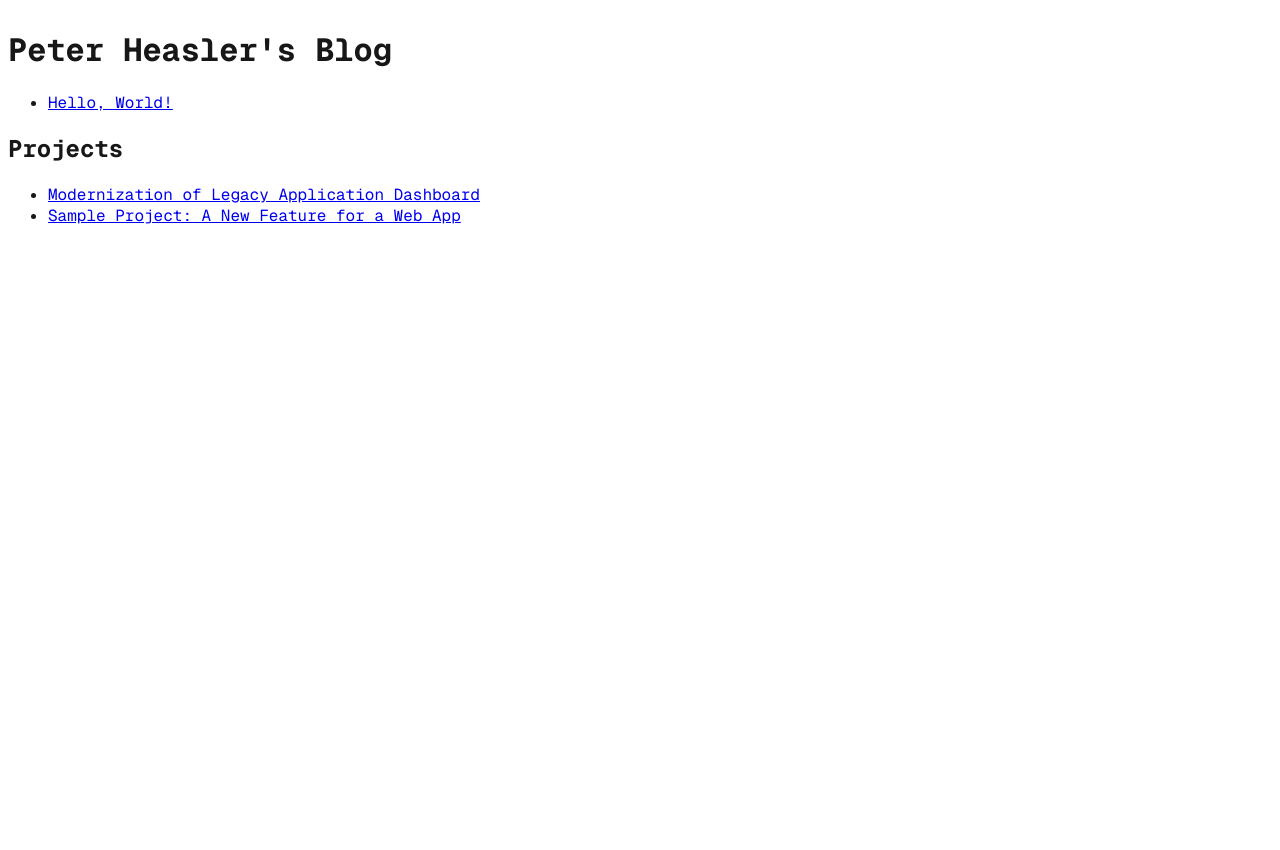
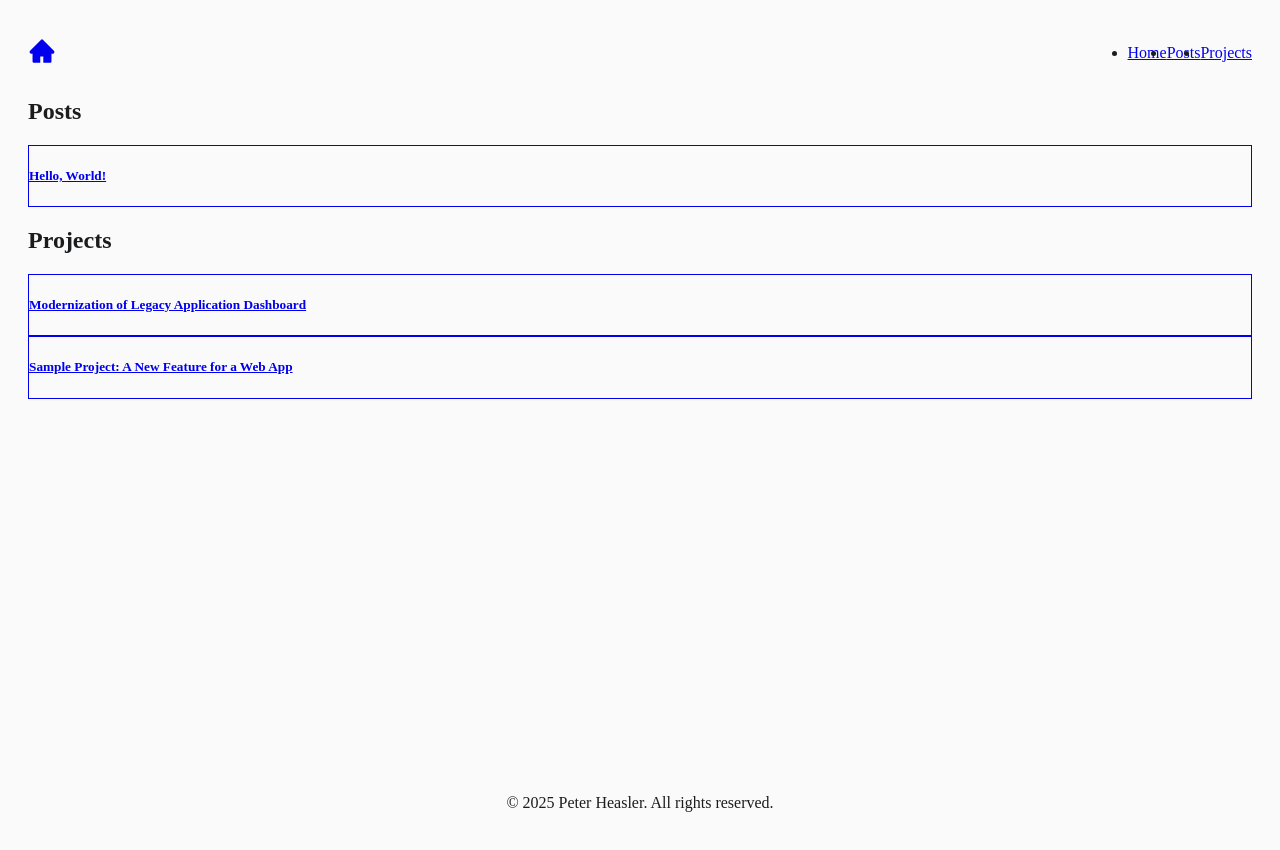
Before and after one commit to PeterHeasler/peterheasler, a Next.js app: page /peterheasler/ in a window 1280 px wide. Shown: the top 850 px of the page. Before the commit the page ends 816 px from the top, so only its background shows below. Built offline with nearby package versions, Linux system fonts and the light colour scheme.

Commit message:
feat: moving footer, adding site padding, changing home icon, site color

```diff
--- a/package.json
+++ b/package.json
@@ -14,6 +14,7 @@
     "next": "15.5.5",
     "react": "19.1.0",
     "react-dom": "19.1.0",
+    "react-icons": "^5.5.0",
     "remark": "^15.0.1",
     "remark-gfm": "^4.0.1",
     "remark-html": "^16.0.1"
--- a/src/app/globals.css
+++ b/src/app/globals.css
@@ -3,8 +3,8 @@
 @tailwind utilities;
 
 :root {
-  --background: #ffffff;
-  --foreground: #171717;
+  --background: #FAFAFA;
+  --foreground: #1B1C1D;
 }
 
 @theme inline {
@@ -16,8 +16,8 @@
 
 @media (prefers-color-scheme: dark) {
   :root {
-    --background: #0a0a0a;
-    --foreground: #ededed;
+    --background: #1B1C1D;
+    --foreground: #FAFAFA;
   }
 }
 
@@ -26,4 +26,5 @@ body {
   color: var(--foreground);
   -webkit-font-smoothing: antialiased;
   -moz-osx-font-smoothing: grayscale;
+  padding: 20px
 }
--- a/src/app/layout.tsx
+++ b/src/app/layout.tsx
@@ -1,6 +1,8 @@
 import type { Metadata } from "next";
 import { Geist, Geist_Mono } from "next/font/google";
 import "./globals.css";
+import Header from "@/components/Header";
+import Footer from "@/components/Footer";
 
 const geistSans = Geist({
   variable: "--font-geist-sans",
@@ -25,7 +27,13 @@ export default function RootLayout({
   return (
     <html lang="en" className={`${geistSans.variable} ${geistMono.variable}`}>
       <head />
-      <body>{children}</body>
+      <body className="min-h-screen flex flex-col">
+          <Header />
+          <main className="flex-grow">
+            {children}
+          </main>
+          <Footer />
+      </body>
     </html>
   );
 }
--- a/src/app/page.tsx
+++ b/src/app/page.tsx
@@ -1,78 +1,36 @@
-import fs from 'fs';
-import path from 'path';
-import matter from 'gray-matter';
-import Link from 'next/link';
+import PostCard from '@/components/PostCard';
+import ProjectCard from '@/components/ProjectCard';
+// 1. Import the new utility functions
+import { getAllPosts, getAllProjects, Post } from '@/lib/data';
 
-type Post = {
-  slug: string;
-  title: string;
-};
 
-type Project = {
-  slug: string;
-  title: string;
-};
+// 2. Make the page component an async Server Component
+export default async function Home() {
 
-export default function Home() {
-  // Posts
-  const postsDirectory = path.join(process.cwd(), 'src/posts');
-  const postFileNames = fs.readdirSync(postsDirectory);
-  const posts: Post[] = postFileNames.map((fileName) => {
-    const filePath = path.join(postsDirectory, fileName);
-    const fileContents = fs.readFileSync(filePath, 'utf8');
-    const { data } = matter(fileContents);
-    return {
-      slug: fileName.replace(/\.md$/, ''),
-      title: data.title,
-    };
-  });
-
-  // Projects
-  const projectsDirectory = path.join(process.cwd(), 'src/projects');
-  const projectFileNames = fs.readdirSync(projectsDirectory);
-  const projects: Project[] = projectFileNames.map((fileName) => {
-    const filePath = path.join(projectsDirectory, fileName);
-    const fileContents = fs.readFileSync(filePath, 'utf8');
-    const { data } = matter(fileContents);
-    return {
-      slug: fileName.replace(/\.md$/, ''),
-      title: data.title,
-    };
-  });
+  // 3. Call the data fetching functions (these run on the server)
+  const posts: Post[] = getAllPosts();
+  const projects: Post[] = getAllProjects();
 
   return (
-    <main className="flex min-h-screen flex-col items-center justify-between p-24">
-      <div className="z-10 max-w-5xl w-full items-center justify-between font-mono text-sm lg:flex">
-        <div>
-          <h1 className="text-4xl font-bold">Peter Heasler&apos;s Blog</h1>
-          <ul>
-            {posts.map((post) => (
-              <li key={post.slug}>
-                <Link
-                  href={`/posts/${post.slug}`}
-                  className="text-lg text-blue-500 hover:underline"
-                >
-                  {post.title}
-                </Link>
-              </li>
-            ))}
-          </ul>
+    <div className="space-y-12">
 
-          <h2 className="text-3xl font-bold mt-12">Projects</h2>
-          <ul>
-            {projects.map((project) => (
-              <li key={project.slug}>
-                <Link
-                  href={`/projects/${project.slug}`}
-                  className="text-lg text-blue-500 hover:underline"
-                >
-                  {project.title}
-                </Link>
-              </li>
-            ))}
-          </ul>
+      <section id="posts">
+        <h2 className="text-3xl font-bold mb-6">Posts</h2>
+        <div className="grid grid-cols-1 md:grid-cols-2 lg:grid-cols-3 gap-6">
+          {posts.map((post) => (
+            <PostCard key={post.slug} slug={post.slug} title={post.title} />
+          ))}
         </div>
-      </div>
-    </main>
+      </section>
+
+      <section id="projects">
+        <h2 className="text-3xl font-bold mb-6">Projects</h2>
+        <div className="grid grid-cols-1 md:grid-cols-2 lg:grid-cols-3 gap-6">
+          {projects.map((project) => (
+            <ProjectCard key={project.slug} slug={project.slug} title={project.title} />
+          ))}
+        </div>
+      </section>
+    </div>
   );
 }
--- /dev/null
+++ b/src/components/Footer.tsx
@@ -0,0 +1,10 @@
+
+export default function Footer() {
+  return (
+    <footer className="bg-white dark:bg-gray-800 shadow-inner mt-12">
+      <div className="container mx-auto px-4 py-6 text-center text-gray-600 dark:text-gray-300">
+        <p>&copy; {new Date().getFullYear()} Peter Heasler. All rights reserved.</p>
+      </div>
+    </footer>
+  );
+}
--- /dev/null
+++ b/src/components/Header.tsx
@@ -0,0 +1,35 @@
+
+import Link from 'next/link';
+import { AiFillHome } from 'react-icons/ai';
+
+export default function Header() {
+  return (
+    <header className="bg-white dark:bg-gray-800 shadow-md">
+      <div className="container mx-auto px-4 py-6 flex justify-between items-center">
+        <Link href="/" className="text-2xl font-bold text-gray-900 dark:text-white">
+          <AiFillHome style={{ fontSize: '1.75em' }} aria-label="Home" />
+        </Link>
+
+        <nav>
+          <ul className="flex space-x-4">
+            <li>
+              <Link href="/" className="text-gray-600 dark:text-gray-300 hover:text-gray-900 dark:hover:text-white">
+                Home
+              </Link>
+            </li>
+            <li>
+              <Link href="/#posts" className="text-gray-600 dark:text-gray-300 hover:text-gray-900 dark:hover:text-white">
+                Posts
+              </Link>
+            </li>
+            <li>
+              <Link href="/#projects" className="text-gray-600 dark:text-gray-300 hover:text-gray-900 dark:hover:text-white">
+                Projects
+              </Link>
+            </li>
+          </ul>
+        </nav>
+      </div>
+    </header>
+  );
+}
--- /dev/null
+++ b/src/components/PostCard.tsx
@@ -0,0 +1,56 @@
+import Link from 'next/link';
+
+type PostCardProps = {
+  slug: string;
+  title: string;
+  // Optional: Add a brief excerpt or date to make the card look more like a "Post"
+  date?: string;
+};
+
+export default function PostCard({ slug, title, date }: PostCardProps) {
+  return (
+    <Link href={`/posts/${slug}`} className="block group">
+      <div className="
+        p-6
+        rounded-xl
+        border
+        shadow-lg
+        transition-all duration-300 ease-in-out
+
+        /* Light Mode Styling (Default) */
+        bg-white
+        border-gray-200
+        hover:border-indigo-400
+        hover:shadow-xl
+
+        /* Dark Mode Styling (Optimized) */
+        dark:bg-gray-800
+        dark:border-gray-700
+        dark:shadow-none
+        dark:hover:border-indigo-500
+        dark:hover:bg-gray-700
+      ">
+        <h5 className="
+          mb-1
+          text-xl font-semibold
+          tracking-tight
+
+          /* Text Hover Effect (Group Class allows Link to control h5) */
+          text-gray-900 dark:text-gray-100
+          group-hover:text-indigo-600 dark:group-hover:text-indigo-400
+          transition duration-300
+        ">
+          {title}
+        </h5>
+
+        {/* Optional: Added date/meta for a 'post' feel */}
+        {date && (
+          <p className="text-sm text-gray-500 dark:text-gray-400 mt-2">
+            Published on {date}
+          </p>
+        )}
+
+      </div>
+    </Link>
+  );
+}
--- /dev/null
+++ b/src/components/ProjectCard.tsx
@@ -0,0 +1,17 @@
+
+import Link from 'next/link';
+
+type ProjectCardProps = {
+  slug: string;
+  title: string;
+};
+
+export default function ProjectCard({ slug, title }: ProjectCardProps) {
+  return (
+    <Link href={`/projects/${slug}`}>
+      <div className="block p-6 bg-white border border-gray-200 rounded-lg shadow hover:bg-gray-100 dark:bg-gray-800 dark:border-gray-700 dark:hover:bg-gray-700">
+        <h5 className="mb-2 text-2xl font-bold tracking-tight text-gray-900 dark:text-white">{title}</h5>
+      </div>
+    </Link>
+  );
+}
--- /dev/null
+++ b/src/lib/data.ts
@@ -0,0 +1,40 @@
+// lib/data.ts
+import fs from 'fs';
+import path from 'path';
+import matter from 'gray-matter';
+
+export type Post = {
+  slug: string;
+  title: string;
+  date?: string;
+};
+
+// Generic function to read front matter from a directory
+function getFrontMatter(directoryPath: string): Post[] {
+  const fileNames = fs.readdirSync(directoryPath);
+
+  return fileNames.map((fileName) => {
+    const filePath = path.join(directoryPath, fileName);
+    const fileContents = fs.readFileSync(filePath, 'utf8');
+    const { data } = matter(fileContents);
+
+    return {
+      slug: fileName.replace(/\.mdx?$/, ''), // Handles both .md and .mdx
+      title: data.title,
+      // You can add more front matter fields here (e.g., date, excerpt)
+    };
+  });
+}
+
+// ----------------------------------------------------
+
+export function getAllPosts(): Post[] {
+  const postsDirectory = path.join(process.cwd(), 'src/posts');
+  // Add sorting logic here if needed (e.g., sort by date)
+  return getFrontMatter(postsDirectory) as Post[];
+}
+
+export function getAllProjects(): Post[] {
+  const projectsDirectory = path.join(process.cwd(), 'src/projects');
+  return getFrontMatter(projectsDirectory) as Post[];
+}
```
Also changed, not shown: 1 other file (tests, documents, lock files or other folders).
